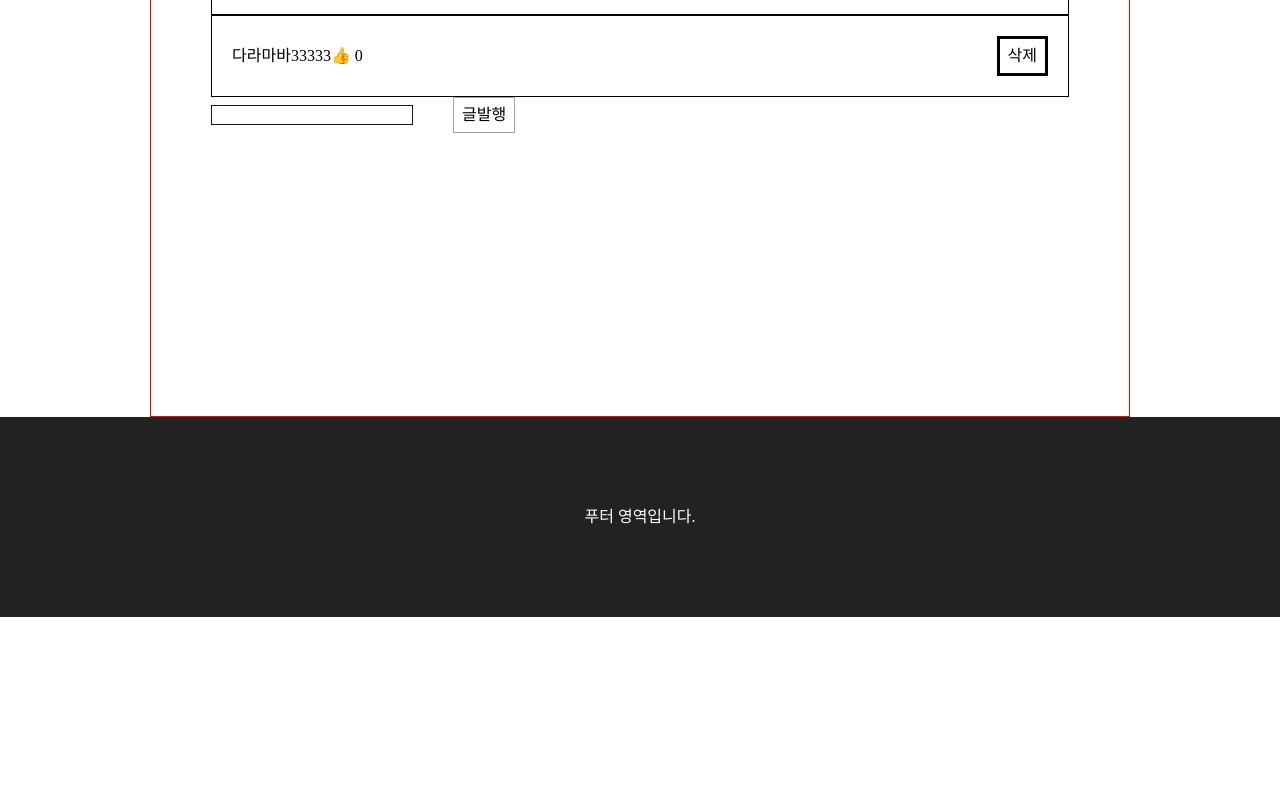
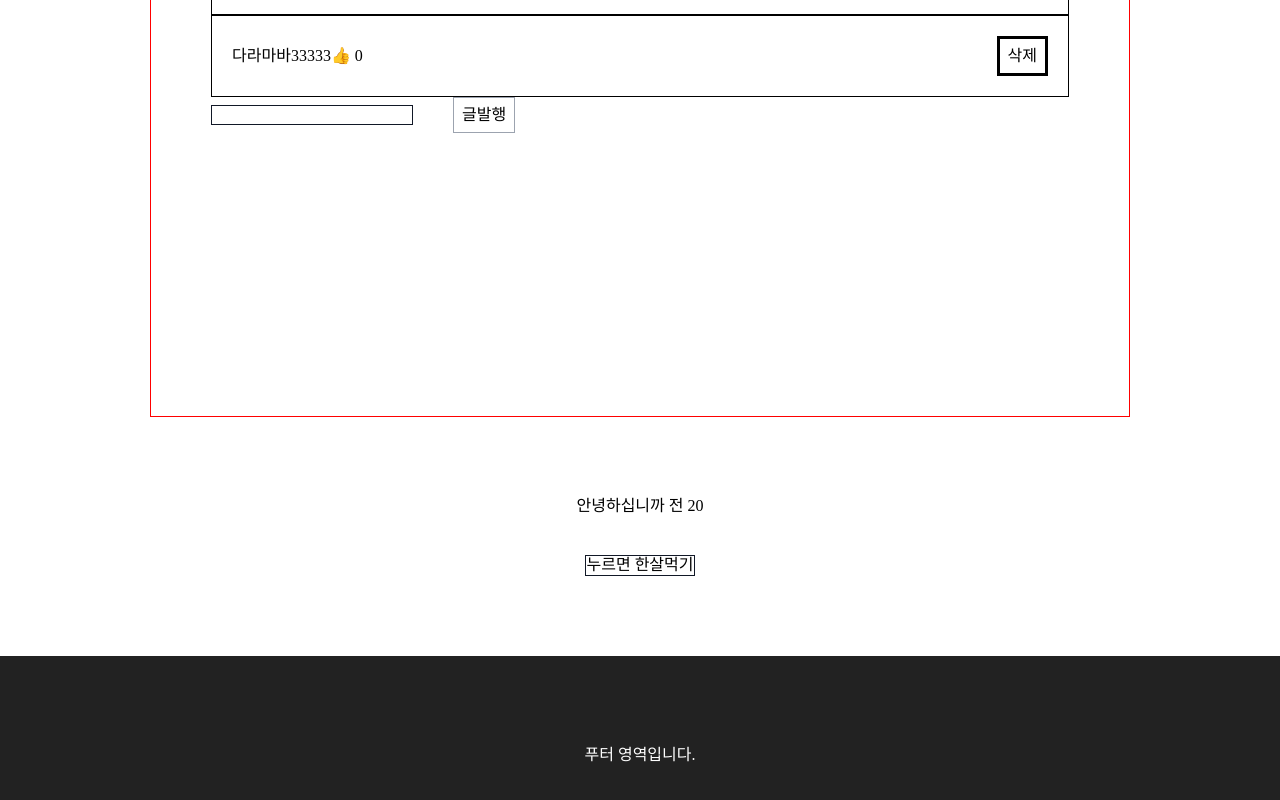
Before and after one commit to modac-bull/rcns-react-crud, a React (Create React App) app: page / in a window 1280 px wide. Shown: the part 1419-2219 px from the top of the page. Before the commit the page ends 2036 px from the top, so only its background shows below. Built offline with nearby package versions, Linux system fonts and the light colour scheme; a web font is replaced by a local one.

Commit message:
[MOD] state 변경 함수들의 주의사항

```diff
--- a/src/pages/Main.jsx
+++ b/src/pages/Main.jsx
@@ -1,6 +1,6 @@
 /** @jsxImportSource @emotion/react */
 // 작성방법 1. 인라인 CSS 작성방법
-import {useState} from 'react';
+import {useState, useEffect, useRef} from 'react';
 
 import { css } from '@emotion/react'
 import styled from '@emotion/styled'
@@ -176,12 +176,48 @@ export default function Main() {
                   className="p-2 border-solid border border-gray-400">글발행</button>
 
         </ContentWrap>
+        <StateExample />
       </AreaWrap>
       <RecentProduct />
       <FooterContainer />
     </>
   )
 }
+
+function StateExample() {
+  /*
+    state1, state2 변경하는 코드를 작성할 때 가끔 문제가 생긴다.
+    state가 async스럽게 작동하기 때문에
+    sync스럽게 실행하고 싶을 때 해결책은 useEffect를 사용한다.
+  */
+  let [count, setCount] = useState(0);
+  let [age, setAge] = useState(20);
+
+  // (주의) 18 버전 이상부터는 useEffect가 마운트 시 2회 실행된다. (development 모드에서만 2회 실행 - 왜? 오류 잡아내라고)
+  // 방어코드 작성할 때 고려해야 함
+  let initialRenderer = useRef(true); // 플래그 변수 사용해서 최초1회만 실행되도록 한다.
+  useEffect(() => {
+    if( initialRenderer.current) {
+    } else {
+      if( count !== 0 && count < 3) {
+        setAge(age+1)
+      }
+    }
+  }, [count ])
+  return(
+    <div className="flex-col justify-items-center text-center py-20 ">
+      <div>안녕하십니까 전 {age}</div>
+      <button
+        onClick={() => {
+          initialRenderer.current = false;
+
+          setCount(count+1);
+        }}
+        className="border-solid border border-gray-900 mt-10">누르면 한살먹기</button>
+    </div>
+  )
+}
+
 
 const Button = styled.button`
   padding: 20px 10px;
```
